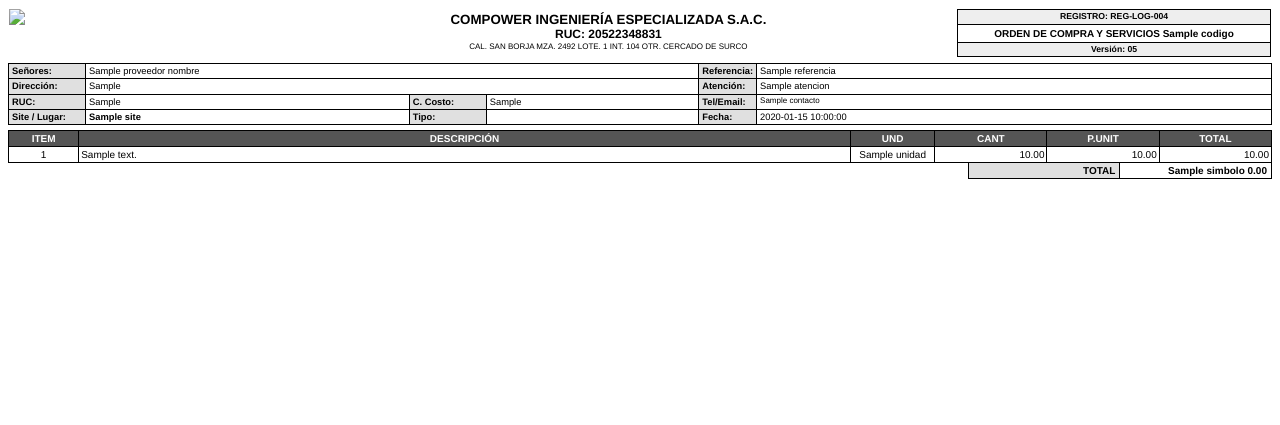
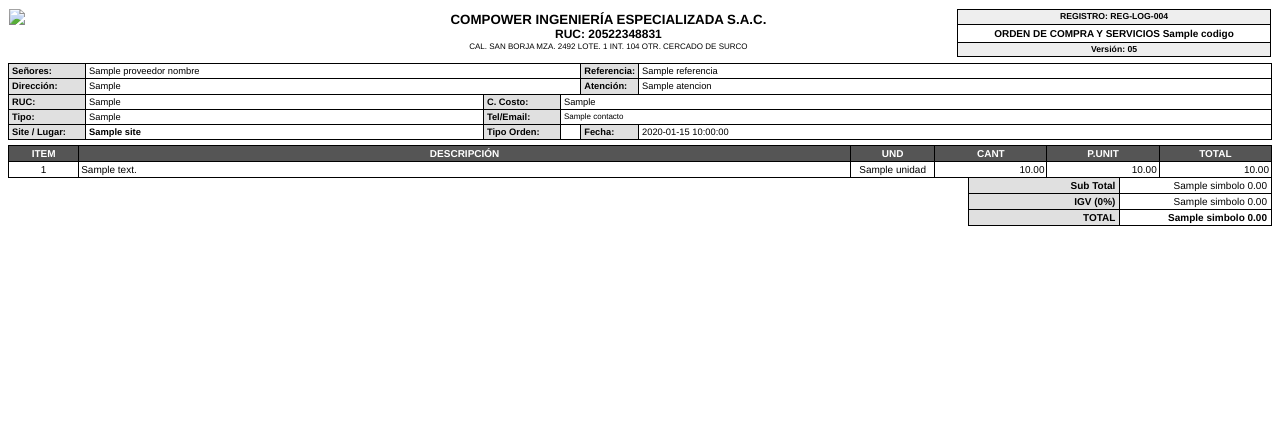
Before and after one commit to Nanky0454/compower-app, a Flask app: template backend/app/templates/purchase_order_weasy.html in a window 1280 px wide. Shown: the top 425 px of the page. Run offline with Flask 3, Linux system fonts and the light colour scheme; the template is opened without the code that fills it: most values are stand-ins (such as "Sample title", 1, 10 or a date in 2020); parts of the project's set-up code (start-up, migrations or seed data) failed here and were passed over.

Commit message:
fix template

```diff
--- a/backend/app/templates/purchase_order_weasy.html
+++ b/backend/app/templates/purchase_order_weasy.html
@@ -193,21 +193,22 @@
             <td class="bg-blue-50">RUC:</td>
             <td>{{ proveedor_ruc }}</td>
             <td class="bg-blue-50">C. Costo:</td>
-            <td>{{ cc_codigo }}</td>
-            <td class="bg-blue-50-sm">Tel/Email:</td>
-            <td style="font-size: 6pt;">{{ contacto }}</td>
+            <td colspan="3">{{ cc_codigo }}</td>
+        </tr>
+        <tr>
+            <td class="bg-blue-50">Tipo:</td>
+            <td>{{ document_class }}</td>
+            <td class="bg-blue-50">Tel/Email:</td>
+            <td colspan="3" style="font-size: 6pt;">{{ contacto }}</td>
         </tr>
         <tr>
             <td class="bg-blue-50">Site / Lugar:</td>
             <td><strong>{{ site }}</strong></td>
-
-            <td class="bg-blue-50-sm">Tipo:</td>
-
+            <td class="bg-blue-50-sm">Tipo Orden:</td>
             <td style="vertical-align: middle; padding: 1px;">
-                {% if tipo == 'OC' %}<span style="font-size: 6pt;">Compra</span>{% endif %}
-                {% if tipo == 'OS' %}<span style="font-size: 6pt;">Servicio</span>{% endif %}
+                {% if tipo == 'OC' %}<span>Compra</span>{% endif %}
+                {% if tipo == 'OS' %}<span>Servicio</span>{% endif %}
             </td>
-
             <td class="bg-blue-50-sm">Fecha:</td>
             <td>{{ fecha_emision }}</td>
         </tr>
@@ -312,29 +313,32 @@
     {% endif %}
 
     <table class="totals-table">
-        {% if document_class == 'Factura' %}
         <tr>
             <td style="border:none;"></td>
             <td class="lbl" style="width: 12%;">Sub Total</td>
             <td style="width: 12%;">{{ simbolo }} {{ "%.2f"|format(subtotal) }}</td>
         </tr>
+
+        {% if document_class == 'Factura' %}
         <tr>
             <td style="border:none;"></td>
             <td class="lbl">IGV (18%)</td>
             <td>{{ simbolo }} {{ "%.2f"|format(igv) }}</td>
         </tr>
+
+        {% else %}
         <tr>
             <td style="border:none;"></td>
-            <td class="lbl">TOTAL</td>
-            <td style="font-weight:bold;">{{ simbolo }} {{ "%.2f"|format(total) }}</td>
+            <td class="lbl">IGV (0%)</td>
+            <td>{{ simbolo }} 0.00</td>
         </tr>
-        {% else %}
+        {% endif %}
+
         <tr>
             <td style="border:none; width: 76%;"></td>
             <td class="lbl" style="width: 12%;">TOTAL</td>
             <td style="font-weight:bold; width: 12%;">{{ simbolo }} {{ "%.2f"|format(total) }}</td>
         </tr>
-        {% endif %}
     </table>
 
 
```
